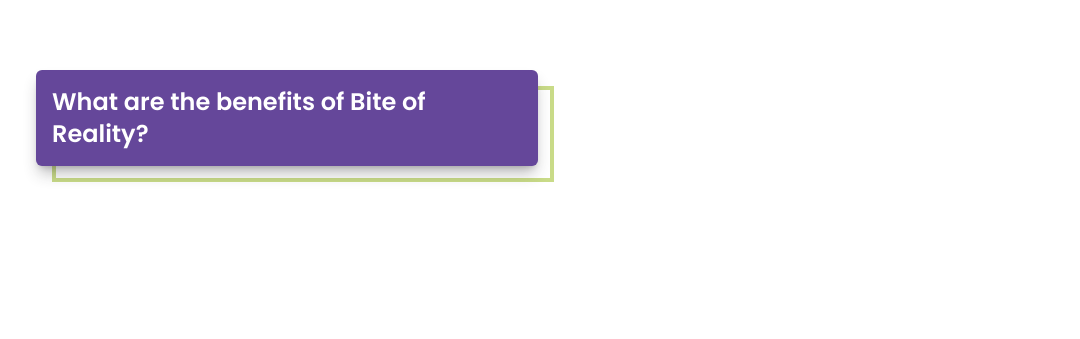
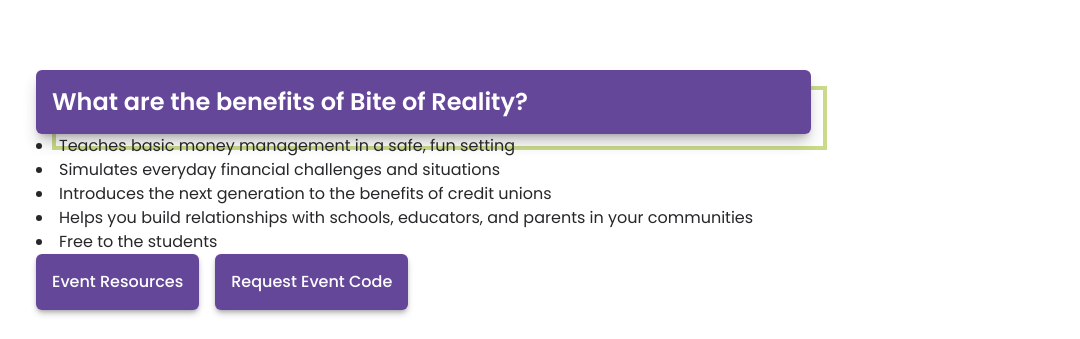
Before and after one commit to Dillonzellis/byte-reality, a Next.js app: page / in a window 1280 px wide. Shown: the part 1385-1724 px from the top of the page, without its empty margins (94-1174 px from the left). Before the commit the page ends 1583 px from the top, so only its background shows below. Built offline with nearby package versions, Linux system fonts and the light colour scheme; grey boxes are pictures that could not be loaded.

Commit message:
add basic button component

```diff
--- a/components/sections/Benefits.tsx
+++ b/components/sections/Benefits.tsx
@@ -1,14 +1,25 @@
 import { Section } from "@/components/ui/Section";
 import { Container } from "../ui/Container";
+import { benefits } from "@/lib/data/benefits";
+import { Button } from "../ui/Button";
 
 export const Benefits = () => {
   return (
     <Section sectionName="benefits">
       <Container>
-        <div className="tw-relative tw-w-[50ch]">
-          <div className="tw-rounded-md tw-bg-brandingPurple-400 tw-p-4 tw-text-2xl tw-font-semibold tw-text-white tw-shadow-lg tw-shadow-zinc-800/30 before:tw-absolute before:tw-z-[-10] before:tw-h-full before:tw-w-full before:tw-border-4 before:tw-border-brandingGreen-400 before:tw-content-['']">
+        <div className="">
+          <div className="tw-relative tw-w-[50ch] tw-rounded-md tw-bg-brandingPurple-400 tw-p-4 tw-text-2xl tw-font-semibold tw-text-white tw-shadow-lg tw-shadow-zinc-800/30 before:tw-absolute before:tw-z-[-10] before:tw-h-full before:tw-w-full before:tw-border-4 before:tw-border-brandingGreen-400 before:tw-content-['']">
             What are the benefits of Bite of Reality?
           </div>
+          <ul className="tw-list-inside tw-list-disc">
+            {benefits.map((li) => (
+              <li>{li}</li>
+            ))}
+          </ul>
+        </div>
+        <div className="tw-space-x-4">
+          <Button>event resources</Button>
+          <Button>request event code</Button>
         </div>
       </Container>
     </Section>
--- /dev/null
+++ b/components/ui/Button.tsx
@@ -0,0 +1,12 @@
+type ButtonProps = React.HTMLAttributes<HTMLAnchorElement>;
+
+export const Button = ({ children, ...props }: ButtonProps) => {
+  return (
+    <a
+      className="tw-inline-flex tw-cursor-pointer tw-rounded-md tw-bg-brandingPurple-400 tw-p-4 tw-font-medium tw-capitalize tw-text-white tw-shadow-md tw-shadow-zinc-800/30 tw-transition hover:tw-scale-105 hover:tw-shadow-lg"
+      {...props}
+    >
+      {children}
+    </a>
+  );
+};
```
